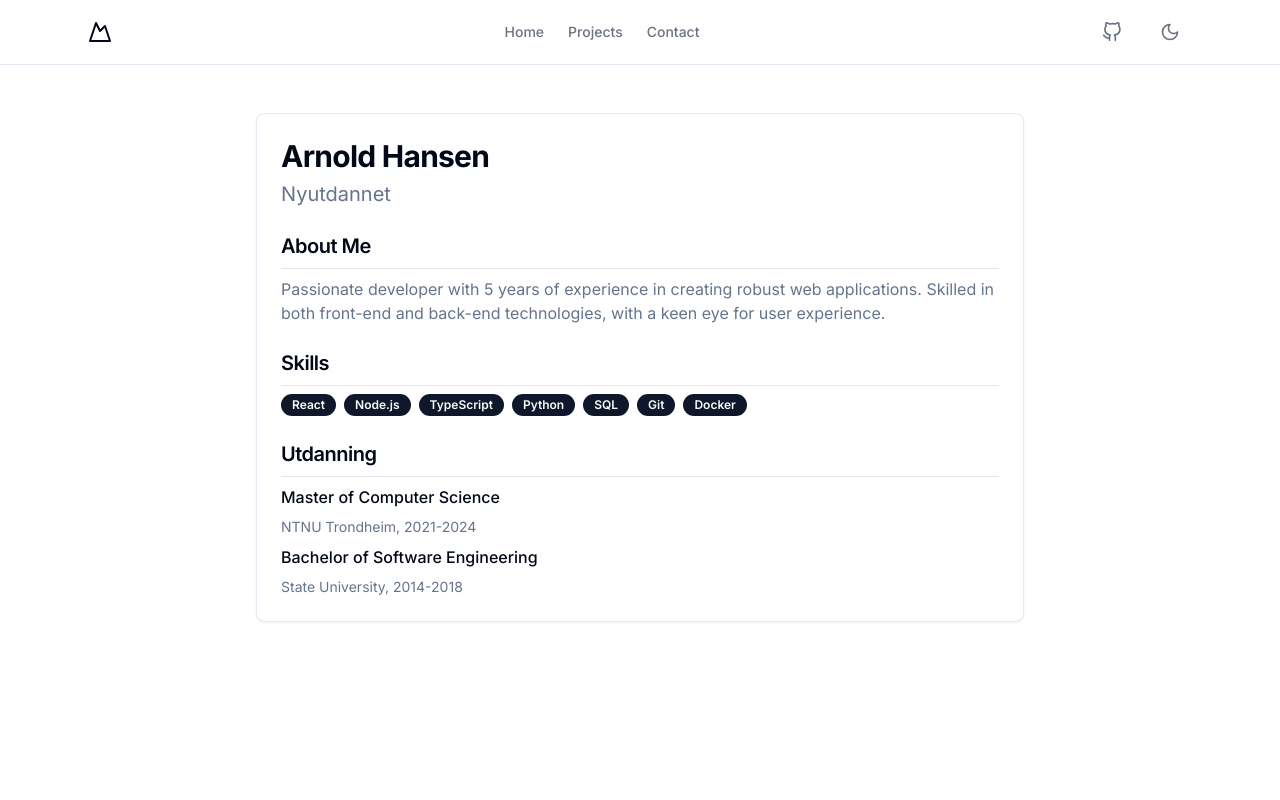
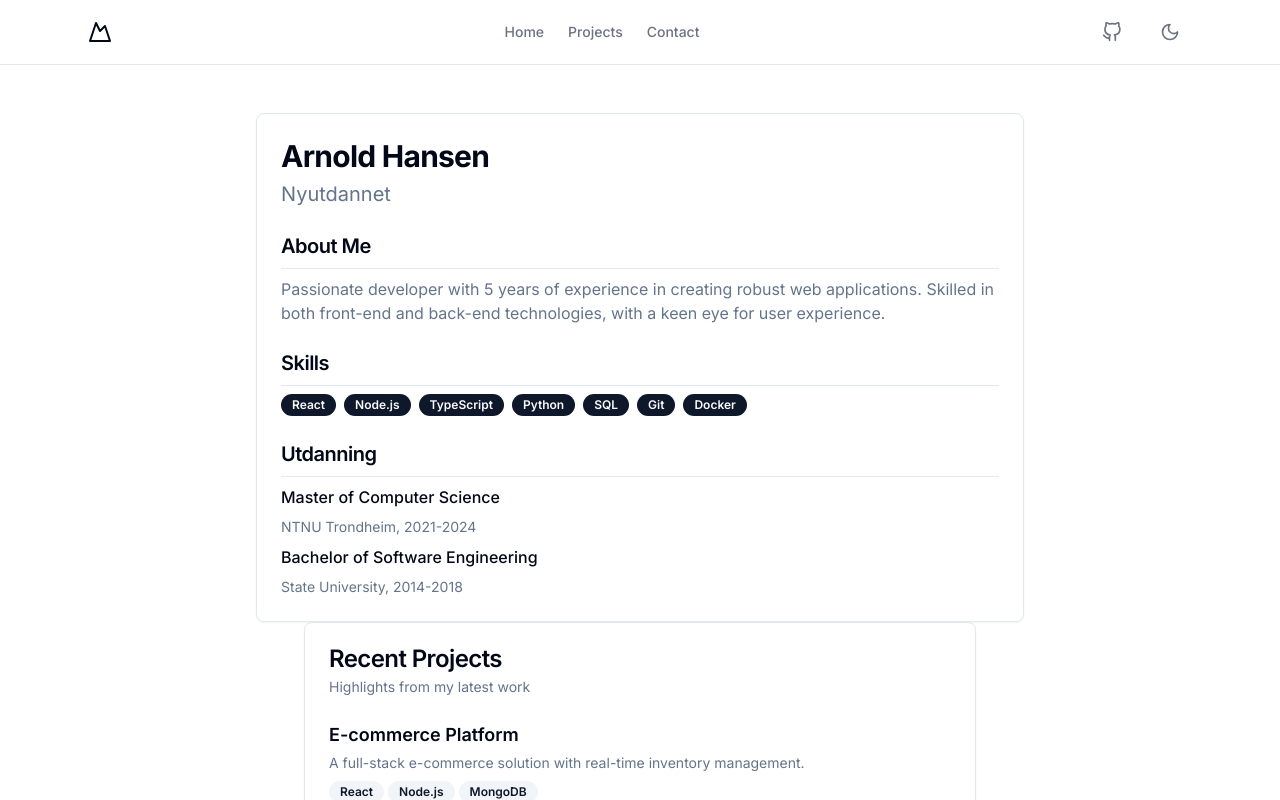
Before and after one commit to arnold01235/arndev, a Next.js app: page / in a window 1280 px wide. Shown: the top 800 px of the page. Built offline with nearby package versions, Linux system fonts and the light colour scheme.

Commit message:
Added Recent projects to page.tsx

```diff
--- a/app/page.tsx
+++ b/app/page.tsx
@@ -1,10 +1,11 @@
 import Image from "next/image";
 import AboutCard from "@/components/aboutCard";
-
+import RecentProjects from "@/components/recentProjects";
 export default function Home() {
   return (
     <main>
       <AboutCard />
+      <RecentProjects />
     </main>
   );
 }
--- a/components/recentProjects.tsx
+++ b/components/recentProjects.tsx
@@ -33,7 +33,7 @@ export default function Component() {
   ]
 
   return (
-    <Card className="w-full max-w-2xl">
+    <Card className="w-full max-w-2xl mx-auto">
       <CardHeader>
         <CardTitle>Recent Projects</CardTitle>
         <CardDescription>Highlights from my latest work</CardDescription>
```
